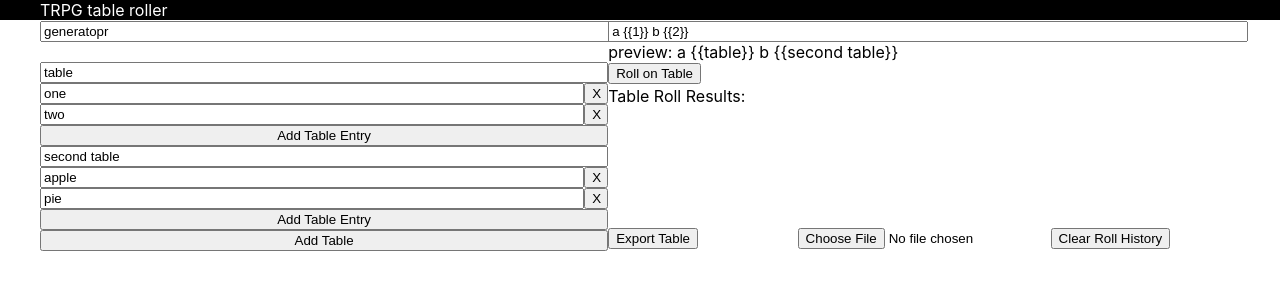
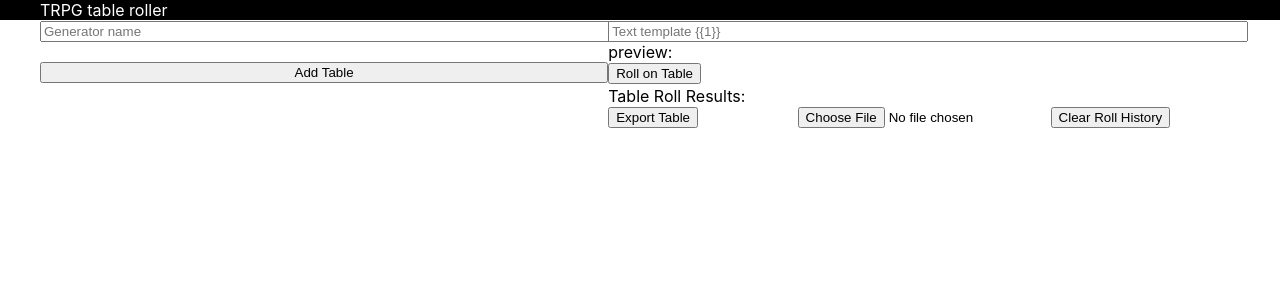
Before and after one commit to lhawes/trpg-table-roller, a React (Create React App) app: page / in a window 1280 px wide. Shown: the top 300 px of the page. Built offline with nearby package versions, Linux system fonts and the light colour scheme.

Commit message:
add placeholders, remove defaults

```diff
--- a/src/components/GeneratorName.tsx
+++ b/src/components/GeneratorName.tsx
@@ -23,6 +23,6 @@ export const GeneratorName: React.FC<GeneratorNameProps> = ({
   }, [dispatch]);
 
   return (
-    <UserInput value={generatorName} style={style} onChange={changeGeneratorNameTemplate} />
+    <UserInput value={generatorName} style={style} onChange={changeGeneratorNameTemplate} placeHolder='Generator name'/>
   )
 }
--- a/src/components/Table.tsx
+++ b/src/components/Table.tsx
@@ -10,8 +10,6 @@ export interface TableProps {
   tableIndex: number;
   render: any;
 }
-
-const defaultTableEntry = 'default entry';
 
 export const TableComponent: React.FC<TableProps>= ({ table, tableIndex, render }) => {
   const dispatch = useContext(DispatchContext);
@@ -34,7 +32,7 @@ export const TableComponent: React.FC<TableProps>= ({ table, tableIndex, render
   }, [tableIndex, dispatch]);
 
   const addTableEntry = useCallback((): void => {
-    return dispatch(addTableEntryAction(defaultTableEntry, tableIndex));
+    return dispatch(addTableEntryAction('', tableIndex));
   }, [tableIndex, dispatch]);
 
   const tableState: TableStaterenderProps = {
--- a/src/components/TextTemplate.tsx
+++ b/src/components/TextTemplate.tsx
@@ -23,5 +23,5 @@ export const TextTemplate: React.FC<TextTemplateLayoutProps> = ({
     dispatch(changeTextTemplateAction(value));
   }, [dispatch]);
 
-  return (<UserInput value={textTemplate} style={style} onChange={changeTextTemplate} />);
+  return (<UserInput value={textTemplate} style={style} onChange={changeTextTemplate} placeHolder='Text template {{1}}'/>);
 }
--- a/src/components/layouts/TableLayout.tsx
+++ b/src/components/layouts/TableLayout.tsx
@@ -52,10 +52,10 @@ export const TableComponentLayout: React.FC<TableComponentLayoutProps> = ({ tabl
       addTableEntry
     }: TableStaterenderProps) => (
         <SubLayout layout={IndividualTableGrid}>
-          <UserInput value={tableName} style={tableNameLayout} onChange={updateTableName} />
+          <UserInput value={tableName} style={tableNameLayout} onChange={updateTableName} placeHolder='Table name'/>
           { tableEntries.map(({ value, changeEntry, entryIndex, removeEntry }: TableEntryProps) => {
             return [
-              <UserInput value={value} onChange={changeEntry} key={`table-entry-${entryIndex}`} />,
+              <UserInput value={value} onChange={changeEntry} key={`table-entry-${entryIndex}`} placeHolder='Entry text'/>,
               <button onClick={removeEntry} key={`close-table-entry-${entryIndex}`}>X</button>
             ];
           })}
--- a/src/components/shared/UserInput.tsx
+++ b/src/components/shared/UserInput.tsx
@@ -6,10 +6,16 @@ export interface TableEntryProps {
   value: string;
   style?: SerializedStyles;
   onChange: (e: ChangeEvent<HTMLInputElement>) => void;
+  placeHolder?: string;
 }
 
-export const UserInput: React.FC<TableEntryProps> = ({ value = '', style, onChange }) => {
+export const UserInput: React.FC<TableEntryProps> = ({
+  value = '',
+  style,
+  onChange,
+  placeHolder = '',
+}) => {
   return (
-    <input value={value} css={style} onChange={onChange} />
+    <input value={value} css={style} onChange={onChange} placeholder={placeHolder}/>
   );
 }
--- a/src/state/generator/generatorReducer.ts
+++ b/src/state/generator/generatorReducer.ts
@@ -6,15 +6,9 @@ import { getGeneratorSection } from "./generatorSelectors";
 export const generatorStateKey: string = 'generator';
 
 export const generatorInitialState: RPGGenerator = {
-  generatorName: 'generatopr',
-  textTemplate: 'a {{1}} b {{2}}',
-  tables: [{
-    name: 'table',
-    entries: ['one', 'two']
-  },{
-      name: 'second table',
-      entries: ['apple', 'pie']
-  }],
+  generatorName: '',
+  textTemplate: '',
+  tables: [],
   operations: [],
   history: [],
 }
--- a/src/utils/emptyTable.ts
+++ b/src/utils/emptyTable.ts
@@ -1,6 +1,6 @@
 import { Table } from "../types/Table";
 
 export const emptyTable = (): Table => ({
-  name: 'default',
+  name: '',
   entries: [],
 });
```
